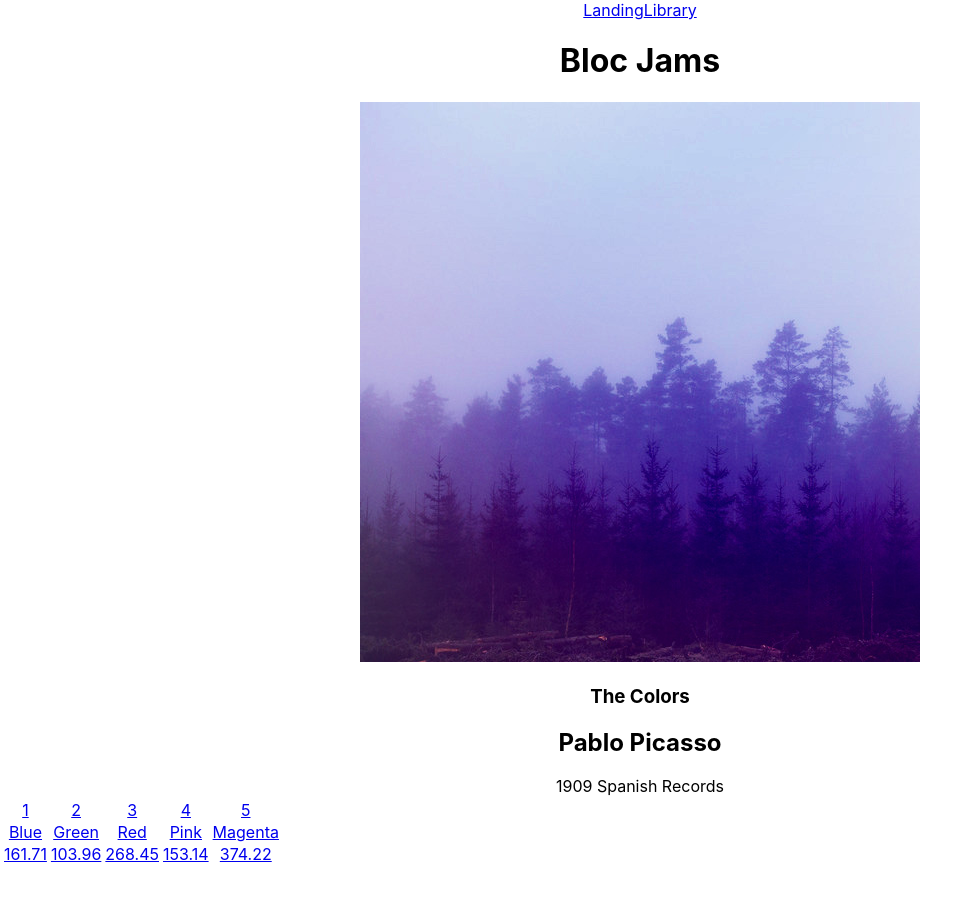
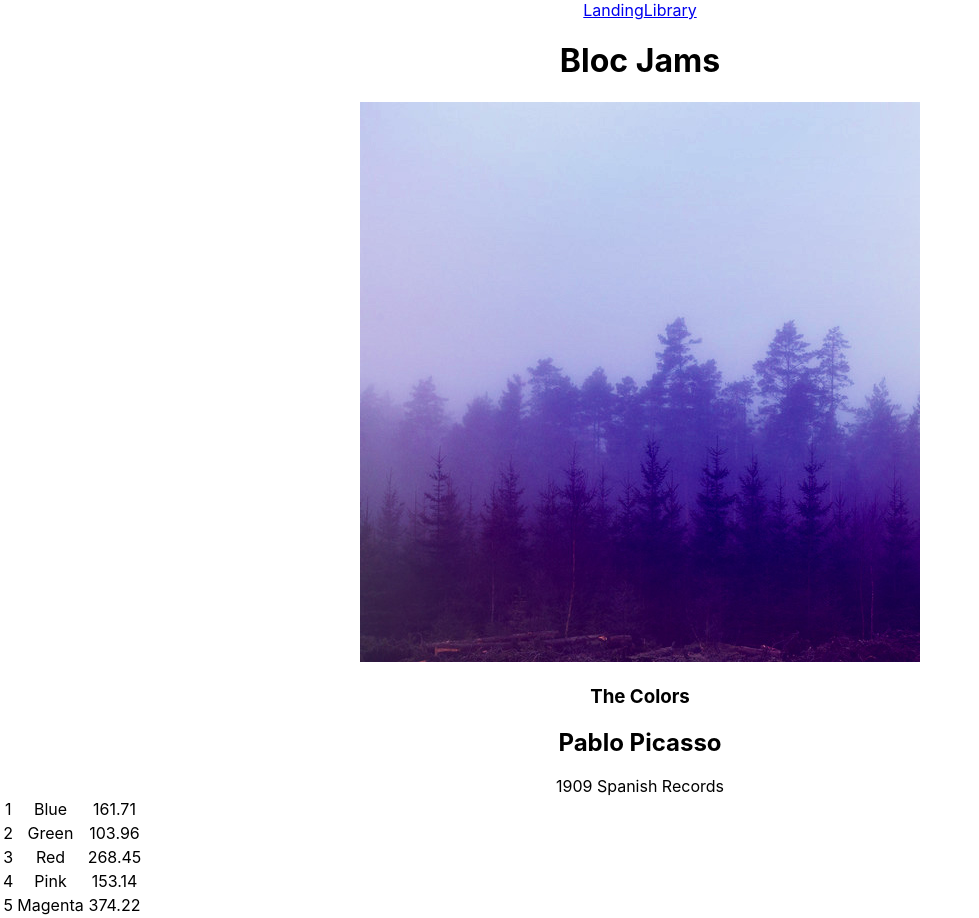
Before and after one commit to MarcusCole518/Songbird, a React (Create React App) app: page /album/the-colors in a window 1280 px wide. Shown: the whole page, without its empty margins (0-979 px from the left). Before the commit the page ends 868 px from the top, so only its background shows below. Built offline with nearby package versions, Linux system fonts and the light colour scheme.

Commit message:
assignment-album-revision

```diff
--- a/src/components/Album.js
+++ b/src/components/Album.js
@@ -37,12 +37,12 @@ class Album extends Component {
                     <tbody>
 
                         {
-                            this.state.album.songs.map( (songs, index) =>
-                                <Link to={`/album/${songs.audioSrc}`} key={index}>
-                                    <tr key="tres">{index + 1}</tr>
-                                    <tr key="uno">{songs.title}</tr>
-                                    <tr key="dos">{songs.duration}</tr>
-                                </Link>
+                            this.state.album.songs.map( (song, index) =>
+                                <tr className="song" key={index}>
+                                    <td key="uno">{index + 1}</td>
+                                    <td key="dos">{song.title}</td>
+                                    <td key="tres">{song.duration}</td>
+                                </tr>
 
                          )
                         }
```
